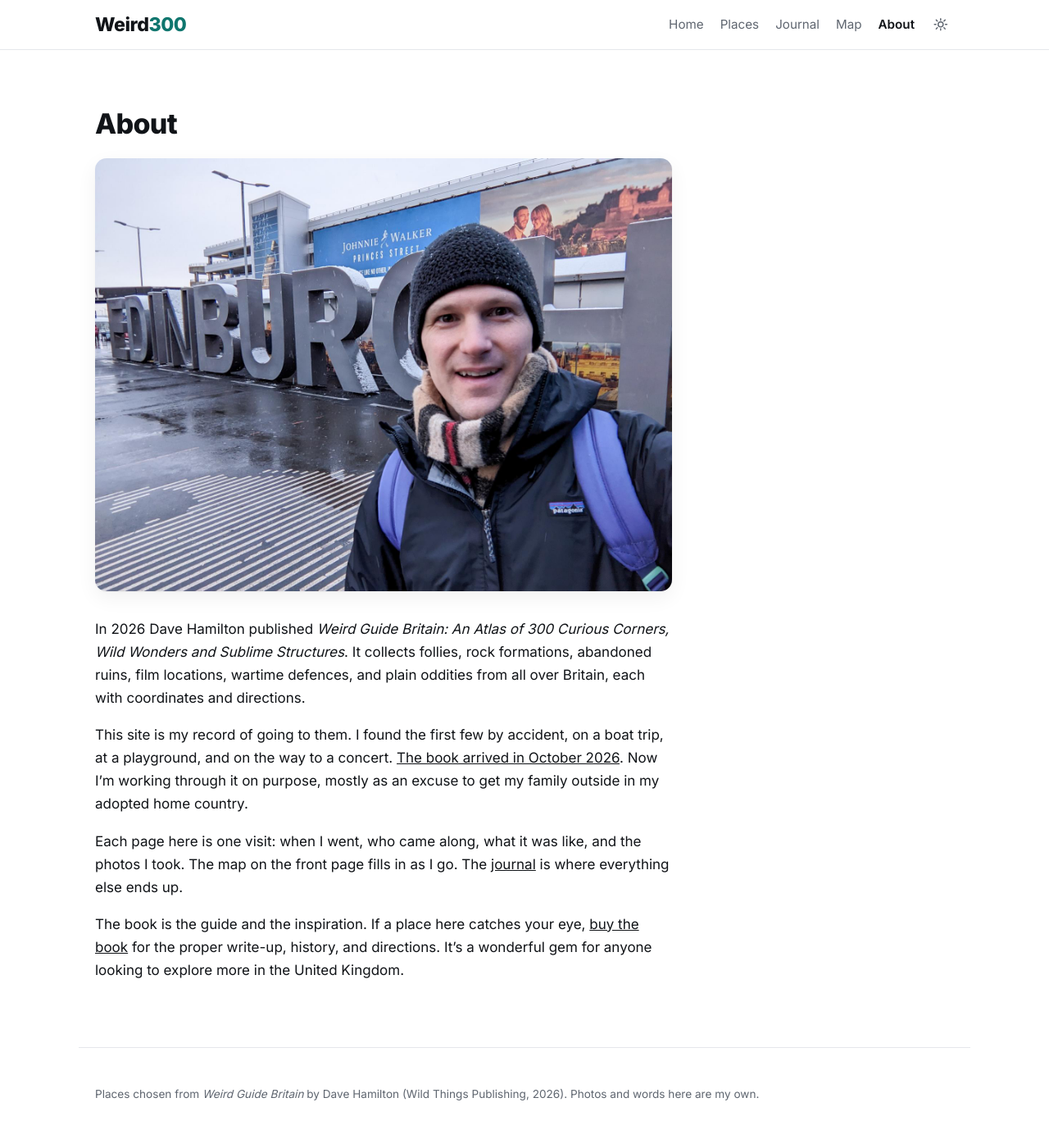
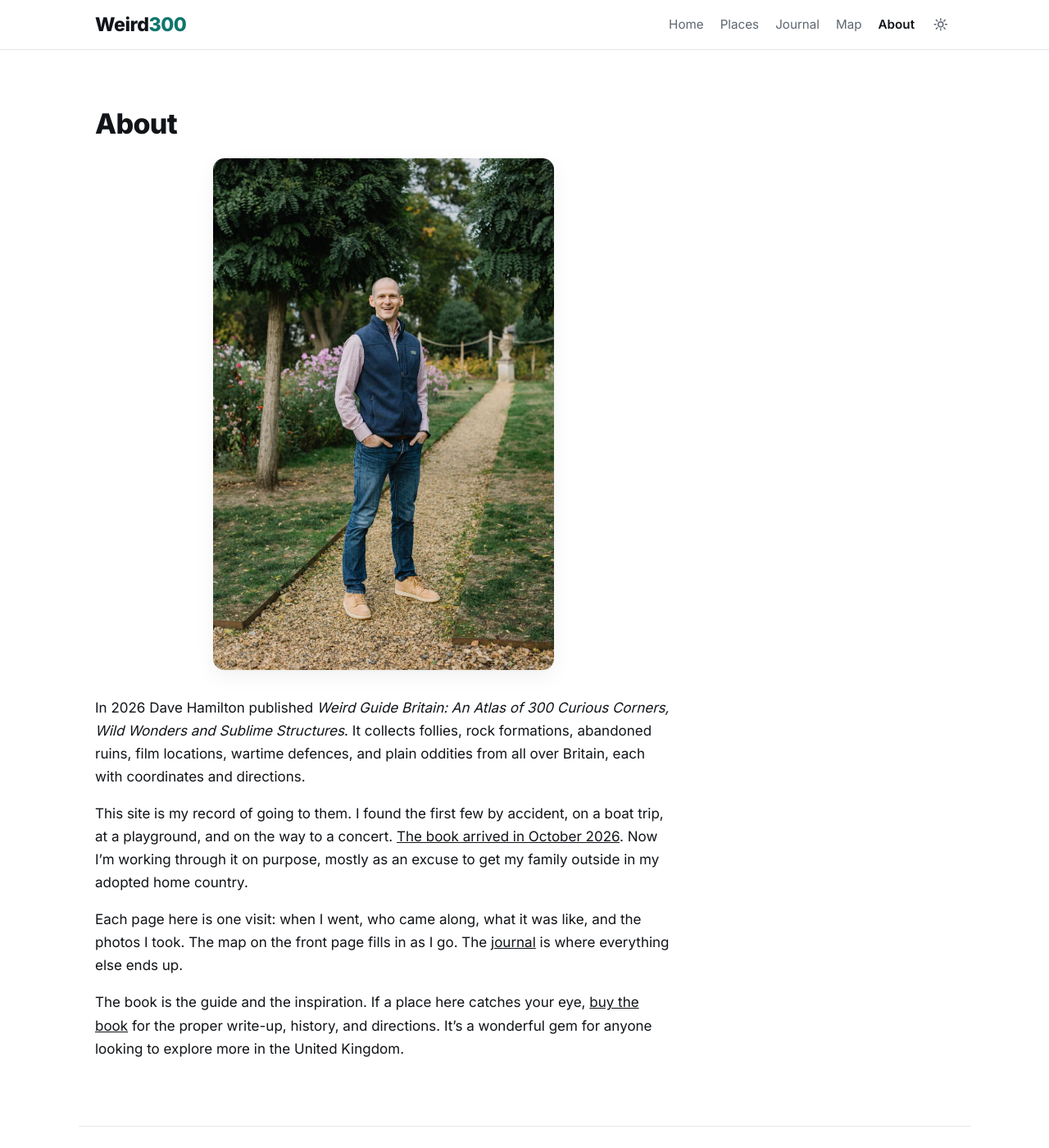
Before and after one commit to tchingos/weird300, a Jekyll site: the page built from about.md, in a window 1280 px wide and 1400 px high. Shown: the whole window at 82% size. Built offline with Jekyll 4.4.1, drawn with Linux system fonts in a browser that asks for light colours.

Commit message:
Swap the About photo for the Chiswick Park portrait
The new photo is portrait where the old one was landscape, and .about-photo
sets width: 100% against the 44rem measure, so unconstrained it would have
rendered about 1050px tall and buried the text under it. A --portrait
modifier caps it at 26rem and centres it, which matches how the hero already
treats a tall photo: shown whole rather than cropped into a banner.

Imported through import_photo.py, so it is upright, sRGB, and stripped of
the GPS data the original carried. The alt text and lightbox caption now
describe this photo rather than the old one.

Co-Authored-By: Claude Opus 5 <noreply@anthropic.com>

```diff
--- a/_sass/_about.scss
+++ b/_sass/_about.scss
@@ -3,3 +3,10 @@
   margin: 1.5rem 0 2rem;
   img { width: 100%; border-radius: var(--radius); box-shadow: var(--shadow); }
 }
+
+// A tall photo is shown whole rather than cropped, so cap its width instead of
+// letting it run the full measure and tower over the text below it.
+.about-photo--portrait {
+  max-width: 26rem;
+  margin-inline: auto;
+}
--- a/about.md
+++ b/about.md
@@ -7,9 +7,9 @@ permalink: /about/
 
 # About
 
-<figure class="about-photo">
-  <a href="{{ '/assets/about/01.jpg' | relative_url }}" data-lightbox data-caption="Me at the Edinburgh sign in the snow.">
-    <img src="{{ '/assets/about/01.jpg' | relative_url }}" alt="Me at the Edinburgh sign in the snow.">
+<figure class="about-photo about-photo--portrait">
+  <a href="{{ '/assets/about/01.jpg' | relative_url }}" data-lightbox data-caption="Me on the garden path at Chiswick Park.">
+    <img src="{{ '/assets/about/01.jpg' | relative_url }}" alt="Me on the garden path at Chiswick Park.">
   </a>
 </figure>
 
```
Also changed, not shown: assets/about/01.jpg, assets/about/thumbs/01.jpg.
